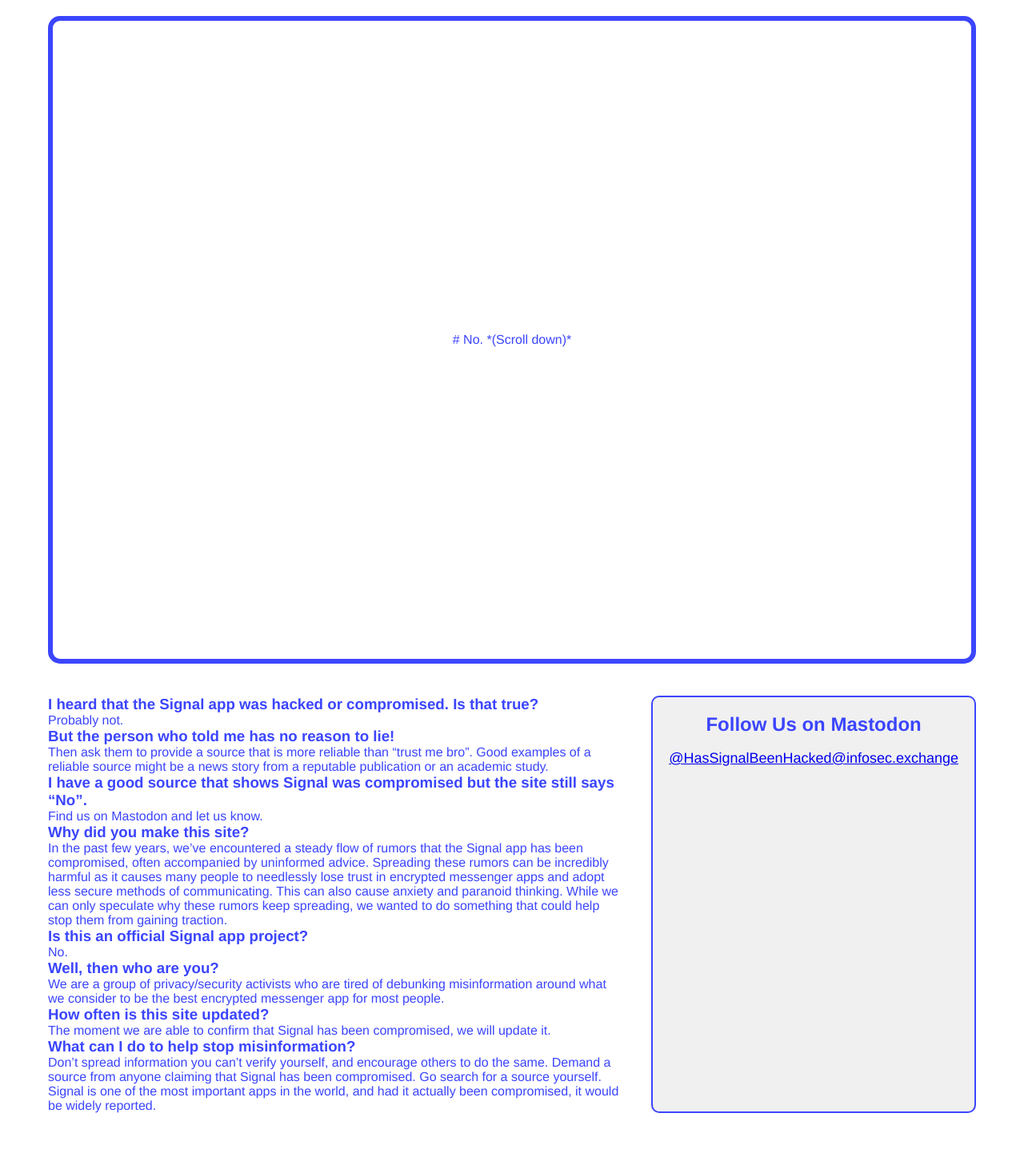
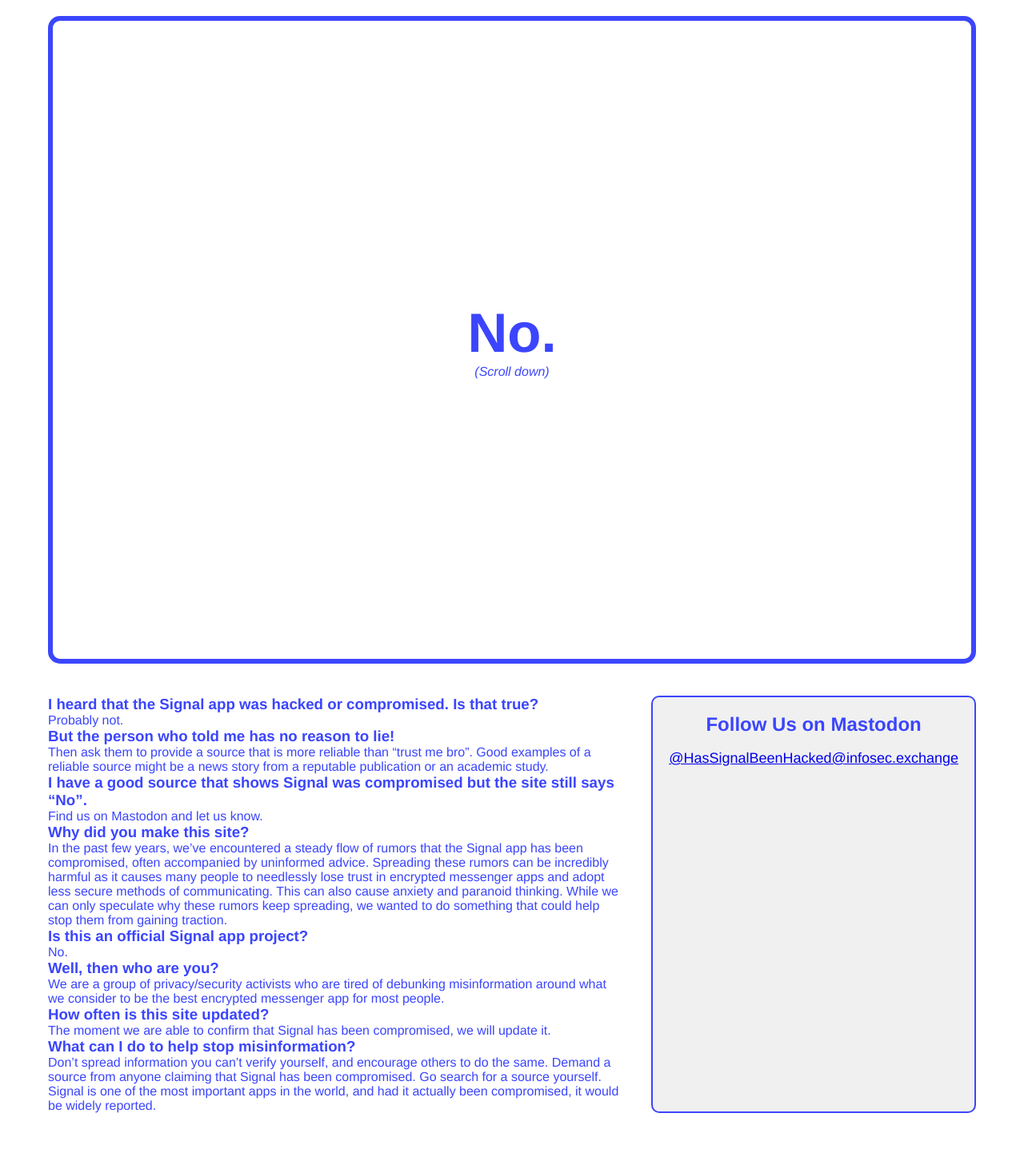
Before and after one commit to Securing-Change/hassignalbeenhacked, a Jekyll site: the page built from index.md, in a window 1280 px wide. Shown: the whole page at 80% size. Built offline with Jekyll 4.4.1, drawn with Linux system fonts in a browser that asks for light colours; Markdown is read by kramdown in place of the engine named in the settings.

Commit message:
markdownify the hero

```diff
--- a/_includes/hero-no.md
+++ b/_includes/hero-no.md
@@ -1,3 +1,5 @@
+{% raw %}
 # No.
 
 *(Scroll down)*
+{% endraw %}
--- a/_includes/hero-section.html
+++ b/_includes/hero-section.html
@@ -1,3 +1,6 @@
 <div class="hero-section">
+    {% capture included_content %}
     {% include {{ site.hero_file }} %}
+    {% endcapture %}
+    {{ included_content | markdownify }}
 </div>
```
Also changed, not shown: _includes/hero-maybe.md (+2 -0 lines), _includes/hero-yes.md (+2 -0 lines).
